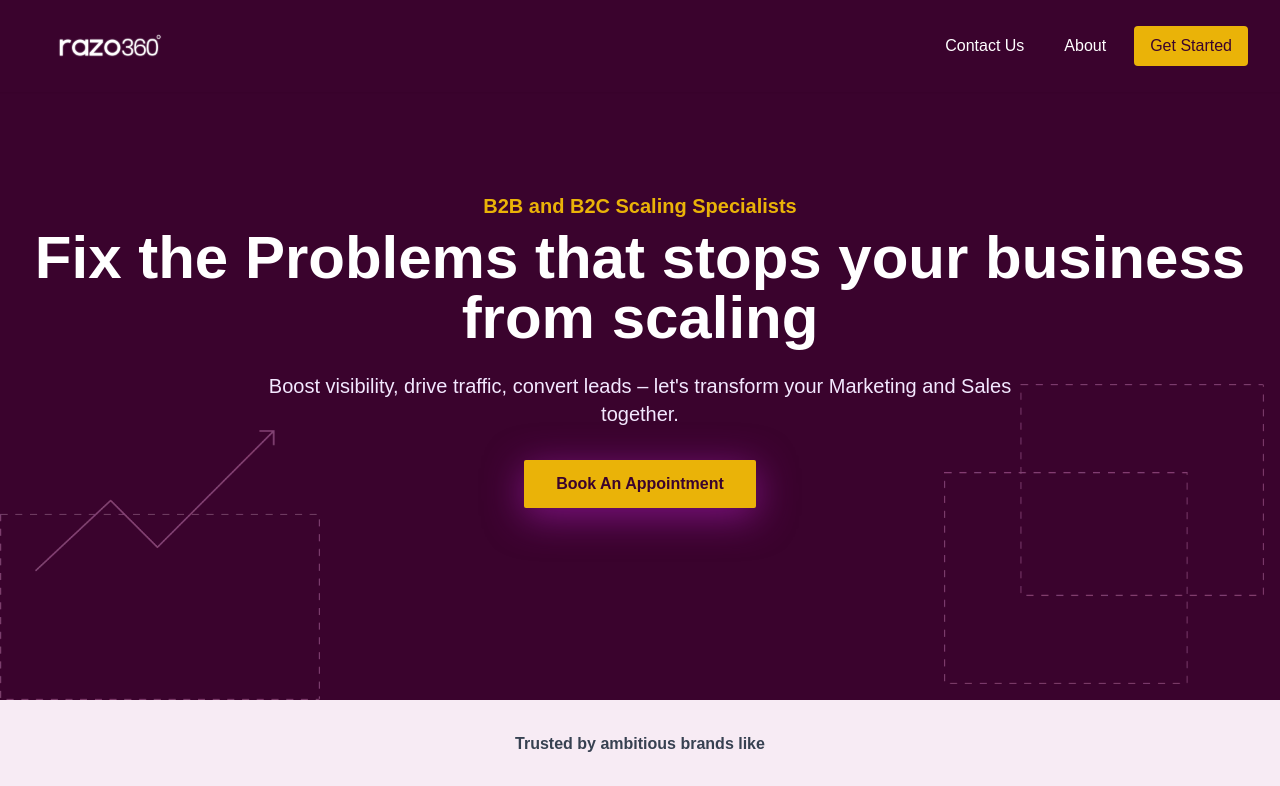
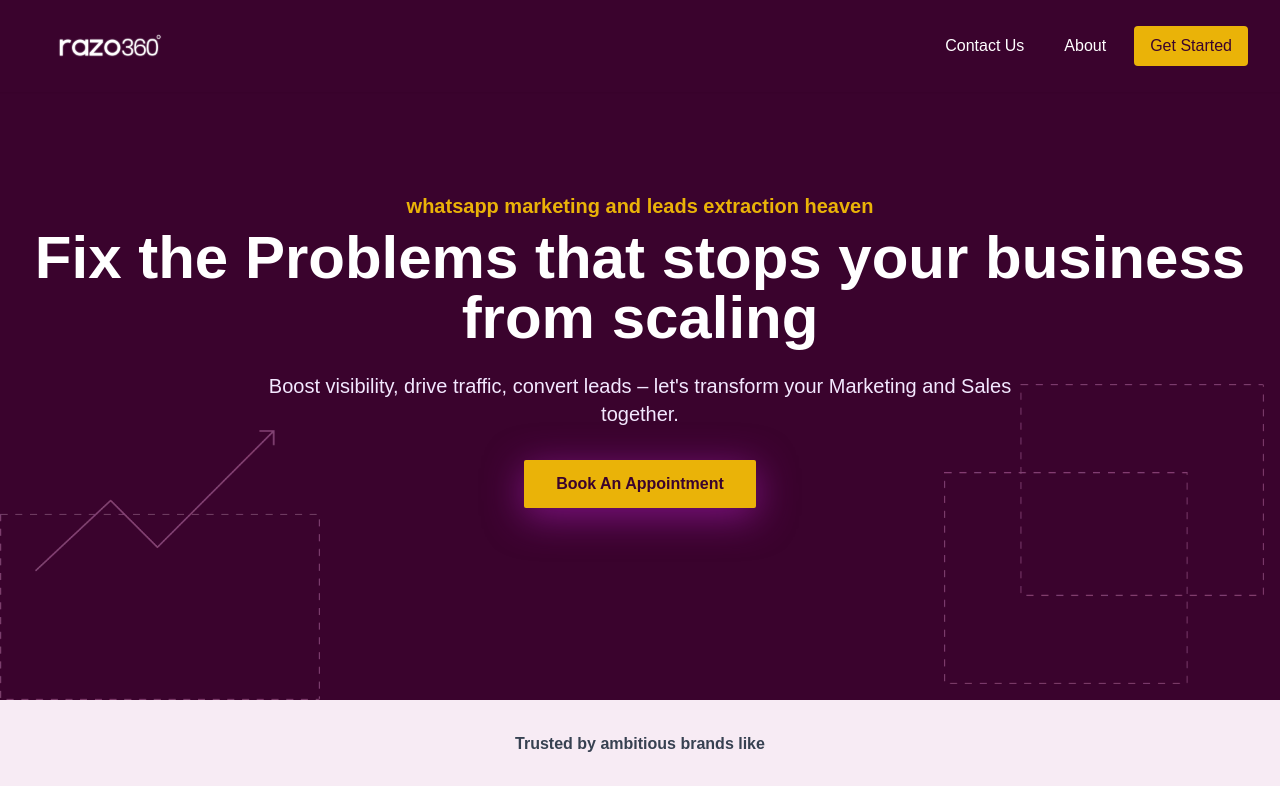
Before and after one commit to axdone360/razo360, a React (Vite) app: page / in a window 1280 px wide. Shown: the top 786 px of the page. Built offline with nearby package versions, Linux system fonts and the light colour scheme.

Commit message:
Update Hero.jsx

```diff
--- a/src/components/Hero.jsx
+++ b/src/components/Hero.jsx
@@ -7,7 +7,7 @@ export default function Hero() {
     <div className="bg-primary text-white py-12 md:py-16 lg:py-24 min-h-[700px] max-sm:min-h-[650px] relative flex flex-col items-center justify-center overflow-hidden">
       <div className="max-w-7xl mx-auto px-4 sm:px-6 lg:px-8 text-center z-10">
         <p className="text-base sm:text-lg md:text-xl mb-2 text-yellow-500 font-bold">
-          B2B and B2C Scaling Specialists
+          whatsapp marketing and leads extraction heaven
         </p>
         <h1 className="text-3xl sm:text-4xl md:text-5xl lg:text-6xl font-bold mb-4 md:mb-6">
           Fix the Problems that stops your{" "}
```
